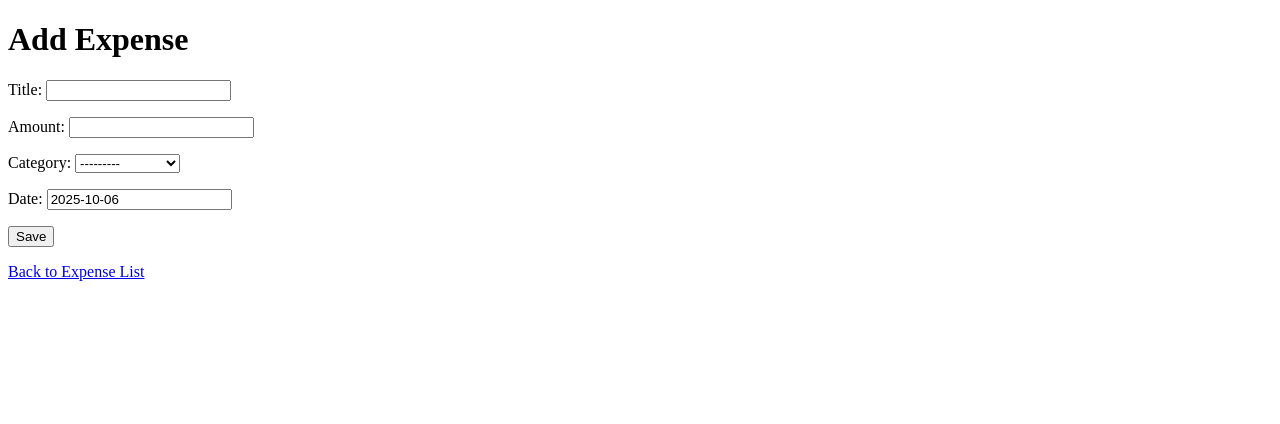
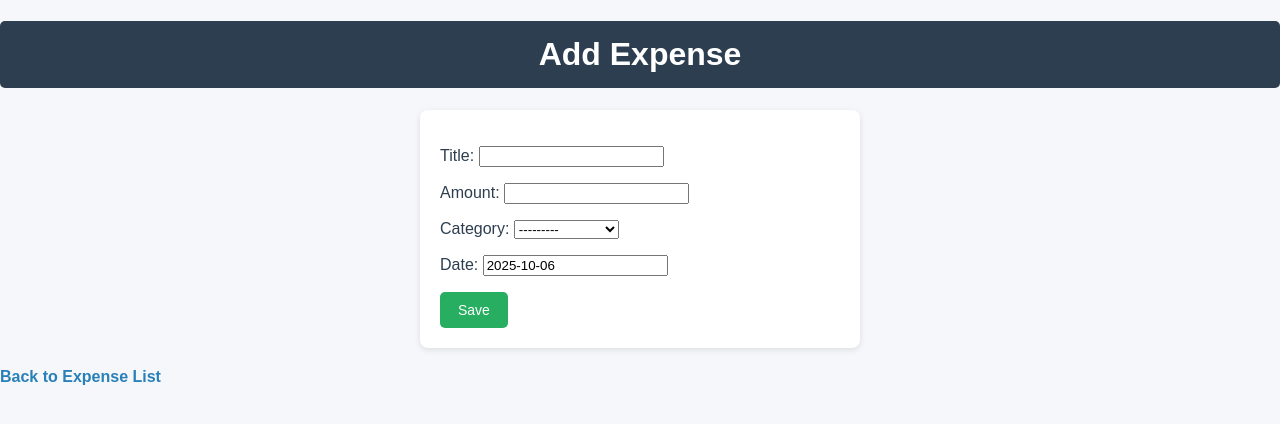
Before and after one commit to petermriya/ALX_Capstone_Project, a Django app: page /expenses/add/ in a window 1280 px wide. Shown: the top 424 px of the page. Run offline with Django 5.2, Linux system fonts and the light colour scheme; a user stored in the database is signed in.

Commit message:
CSS update

```diff
--- /dev/null
+++ b/expenses/static/expenses/style.css
@@ -0,0 +1,65 @@
+body {
+    font-family: Arial, sans-serif;
+    background-color: #f5f7fa; /* light gray-blue background */
+    margin: 0;
+    padding: 0;
+}
+
+header, h1 {
+    background-color: #2c3e50; /* dark navy */
+    color: white;
+    padding: 15px;
+    text-align: center;
+    border-radius: 5px;
+}
+
+a {
+    color: #2980b9; /* blue links */
+    text-decoration: none;
+    font-weight: bold;
+}
+
+a:hover {
+    color: #e74c3c; /* red on hover */
+}
+
+ul {
+    list-style: none;
+    padding: 0;
+}
+
+li {
+    background: #ecf0f1; /* light gray cards */
+    margin: 8px 0;
+    padding: 12px;
+    border-radius: 8px;
+    border: 1px solid #bdc3c7;
+}
+
+button, input[type="submit"] {
+    background-color: #27ae60; /* green button */
+    color: white;
+    border: none;
+    padding: 10px 18px;
+    border-radius: 5px;
+    cursor: pointer;
+    font-size: 14px;
+}
+
+button:hover, input[type="submit"]:hover {
+    background-color: #2ecc71; /* lighter green */
+}
+
+form {
+    background: #ffffff;
+    padding: 20px;
+    border-radius: 8px;
+    box-shadow: 0px 2px 6px rgba(0,0,0,0.1);
+    max-width: 400px;
+    margin: 20px auto;
+}
+
+p, li {
+    font-size: 16px;
+    color: #2c3e50;
+}
--- /dev/null
+++ b/expenses/templates/base.html
@@ -0,0 +1,14 @@
+<!DOCTYPE html>
+<html>
+<head>
+    <title>Expense Tracker</title>
+    {% load static %}
+    <link rel="stylesheet" href="{% static 'expenses/style.css' %}">
+</head>
+<body>
+    <div class="container">
+        {% block content %}
+        {% endblock %}
+    </div>
+</body>
+</html>
--- a/expenses/templates/expenses/add_expense.html
+++ b/expenses/templates/expenses/add_expense.html
@@ -1,9 +1,6 @@
-<!DOCTYPE html>
-<html>
-<head>
-    <title>Add Expense</title>
-</head>
-<body>
+{% extends 'base.html' %}
+
+{% block content %}
     <h1>Add Expense</h1>
 
     <form method="post">
@@ -13,5 +10,4 @@
     </form>
 
     <p><a href="{% url 'expense_list' %}">Back to Expense List</a></p>
-</body>
-</html>
+{% endblock %}
--- a/expenses/templates/expenses/expense_list.html
+++ b/expenses/templates/expenses/expense_list.html
@@ -1,8 +1,13 @@
+{% extends 'base.html' %}
+
+{% block content %}
     <h1>Expense List</h1>
 
+    <nav>
         <a href="{% url 'add_expense' %}">Add New Expense</a> |
         <a href="{% url 'monthly_summary' %}">View Monthly Summary</a> |
         <a href="{% url 'logout' %}">Logout</a>
+    </nav>
 
     <ul>
         {% for expense in expenses %}
@@ -14,3 +19,4 @@
             <li>No expenses yet.</li>
         {% endfor %}
     </ul>
+{% endblock %}
```
Also changed, not shown: expenses/templates/expenses/monthly_summary.html (+7 -9 lines), db.sqlite3. Lines whose indentation alone changed are shown as unchanged.
